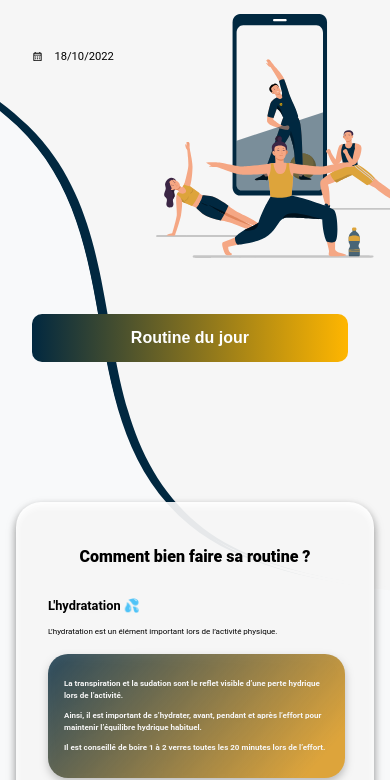
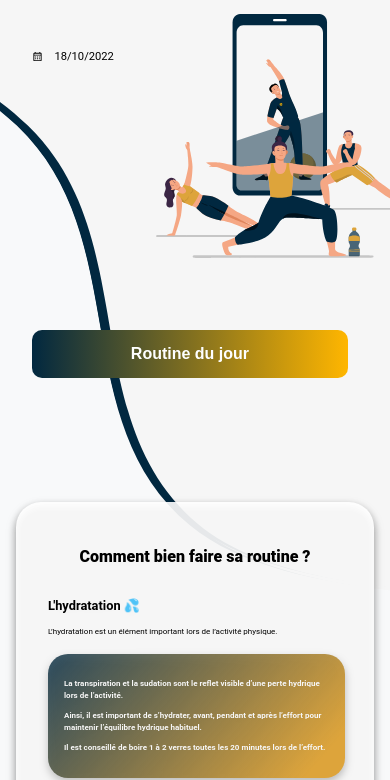
Before and after one commit to jucroizer/newRoutine, a website: page index.html in a window 390 px wide. Shown: the part 98-878 px from the top of the page. Drawn offline with nearby package versions, Linux system fonts and the light colour scheme; files whose address does not match are found by name.

Commit message:
fix du fond format mobile

```diff
--- a/sass/main.scss
+++ b/sass/main.scss
@@ -315,7 +315,7 @@ html, body {
             @include mobileOnly(){
                 width: 70%;
                 font-size: 1em;
-                margin-top: 14em;
+                margin-top: 15em;
                 margin-left: 5em;
             }
 
@@ -350,7 +350,7 @@ html, body {
             @include mobileOnly(){
                 display: flex;
                 flex-direction: column;
-                margin-top: 0em;
+                margin-top: 2em;
                 width: 100%;
             }
 
```
Also changed, not shown: public/css/style.css.
